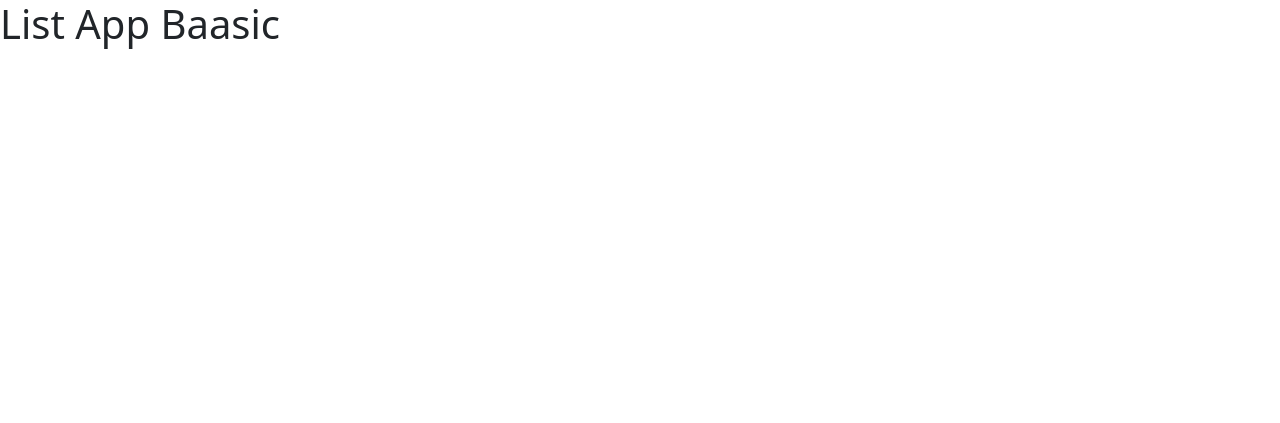
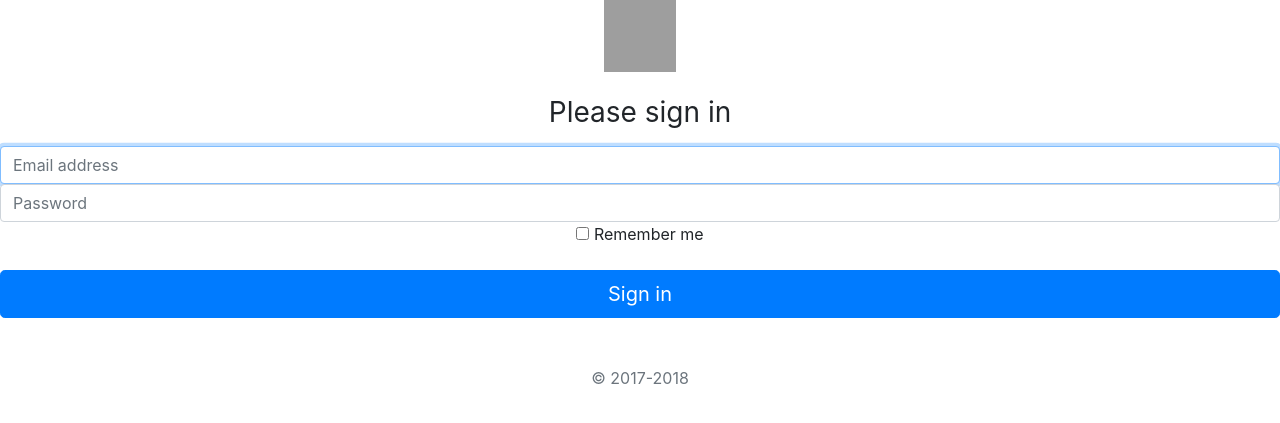
Before and after one commit to mrwhitedeveloper/list-app-baasic, a PHP site: page / in a window 1280 px wide. Shown: the top 423 px of the page. Run offline with PHP 8.4, Linux system fonts and the light colour scheme; some libraries are stand-ins or nearby versions; grey boxes are pictures that could not be loaded.

Commit message:
Update index.php

```diff
--- a/index.php
+++ b/index.php
@@ -1,29 +1,38 @@
-<?php
-?>
 <!doctype html>
 <html lang="en">
   <head>
-    <!-- Required meta tags -->
     <meta charset="utf-8">
-    <meta name="viewport" content="width=device-width, initial-scale=1">
+    <meta name="viewport" content="width=device-width, initial-scale=1, shrink-to-fit=no">
+    <meta name="description" content="">
+    <meta name="author" content="">
+    <link rel="icon" href="/docs/4.0/assets/img/favicons/favicon.ico">
 
-    <!-- Bootstrap CSS -->
-    <link href="https://cdn.jsdelivr.net/npm/bootstrap@5.0.2/dist/css/bootstrap.min.css" rel="stylesheet" integrity="sha384-EVSTQN3/azprG1Anm3QDgpJLIm9Nao0Yz1ztcQTwFspd3yD65VohhpuuCOmLASjC" crossorigin="anonymous">
+    <title>Signin Template for Bootstrap</title>
 
-    <title>List App Baasic</title>
+    <link rel="canonical" href="https://getbootstrap.com/docs/4.0/examples/sign-in/">
+
+    <!-- Bootstrap core CSS -->
+    <link href="../../dist/css/bootstrap.min.css" rel="stylesheet">
+
+    <!-- Custom styles for this template -->
+    <link href="signin.css" rel="stylesheet">
   </head>
-  <body>
-    <h1>List App Baasic</h1>
 
-    <!-- Optional JavaScript; choose one of the two! -->
-
-    <!-- Option 1: Bootstrap Bundle with Popper -->
-    <script src="https://cdn.jsdelivr.net/npm/bootstrap@5.0.2/dist/js/bootstrap.bundle.min.js" integrity="sha384-MrcW6ZMFYlzcLA8Nl+NtUVF0sA7MsXsP1UyJoMp4YLEuNSfAP+JcXn/tWtIaxVXM" crossorigin="anonymous"></script>
-
-    <!-- Option 2: Separate Popper and Bootstrap JS -->
-    <!--
-    <script src="https://cdn.jsdelivr.net/npm/@popperjs/core@2.9.2/dist/umd/popper.min.js" integrity="sha384-IQsoLXl5PILFhosVNubq5LC7Qb9DXgDA9i+tQ8Zj3iwWAwPtgFTxbJ8NT4GN1R8p" crossorigin="anonymous"></script>
-    <script src="https://cdn.jsdelivr.net/npm/bootstrap@5.0.2/dist/js/bootstrap.min.js" integrity="sha384-cVKIPhGWiC2Al4u+LWgxfKTRIcfu0JTxR+EQDz/bgldoEyl4H0zUF0QKbrJ0EcQF" crossorigin="anonymous"></script>
-    -->
+  <body class="text-center">
+    <form class="form-signin">
+      <img class="mb-4" src="https://getbootstrap.com/docs/4.0/assets/brand/bootstrap-solid.svg" alt="" width="72" height="72">
+      <h1 class="h3 mb-3 font-weight-normal">Please sign in</h1>
+      <label for="inputEmail" class="sr-only">Email address</label>
+      <input type="email" id="inputEmail" class="form-control" placeholder="Email address" required autofocus>
+      <label for="inputPassword" class="sr-only">Password</label>
+      <input type="password" id="inputPassword" class="form-control" placeholder="Password" required>
+      <div class="checkbox mb-3">
+        <label>
+          <input type="checkbox" value="remember-me"> Remember me
+        </label>
+      </div>
+      <button class="btn btn-lg btn-primary btn-block" type="submit">Sign in</button>
+      <p class="mt-5 mb-3 text-muted">&copy; 2017-2018</p>
+    </form>
   </body>
 </html>
```
